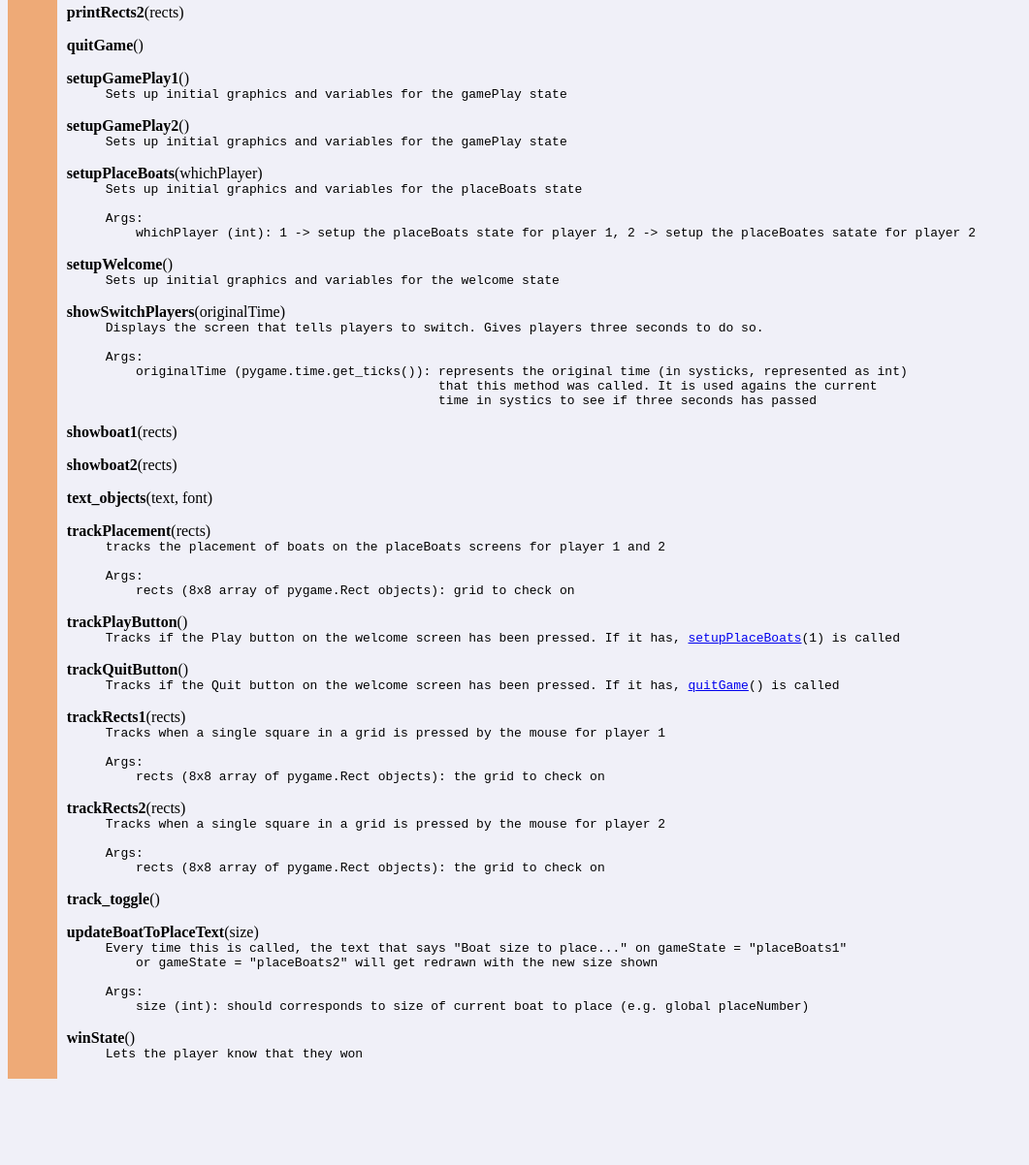
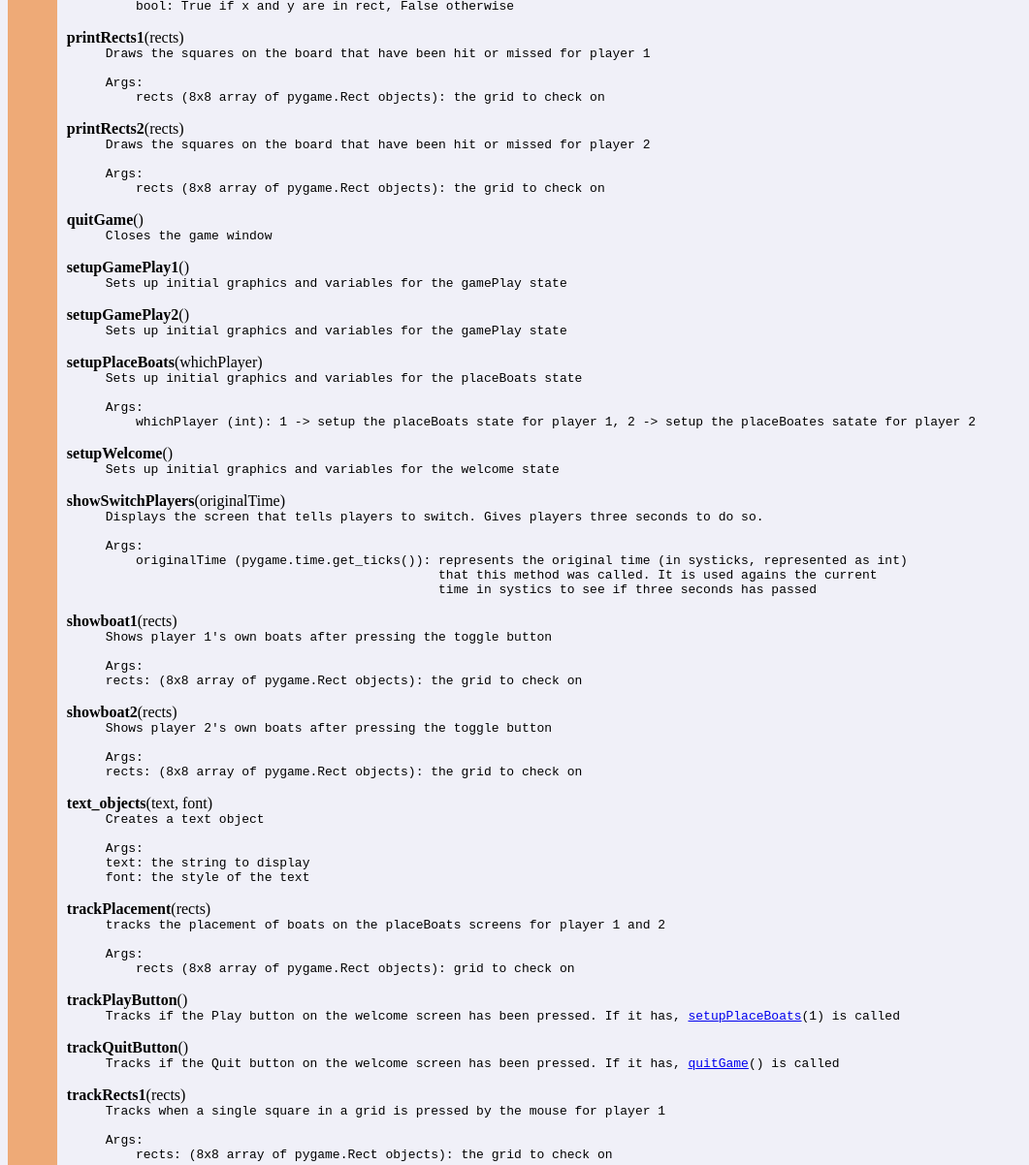
Before and after one commit to apgearhart1/EECS448-Project1, a plain HTML site: page Docs/main.html in a window 1280 px wide. Shown: the part 697-1899 px from the top of the page at 97% size, without its empty margins (0-1061 px from the left). Before the commit the page ends 1826 px from the top, so only its background shows below. Drawn offline with Linux system fonts and the light colour scheme.

Commit message:
Updated main.html documentation

```diff
--- a/Docs/main.html
+++ b/Docs/main.html
@@ -18,7 +18,10 @@
 <font color="#ffffff" face="helvetica, arial"><big><strong>Functions</strong></big></font></td></tr>
 
 <tr><td bgcolor="#eeaa77"><tt>&nbsp;&nbsp;&nbsp;&nbsp;&nbsp;&nbsp;</tt></td><td>&nbsp;</td>
-<td width="100%"><dl><dt><a name="-clear_board"><strong>clear_board</strong></a>(rects)</dt></dl>
+<td width="100%"><dl><dt><a name="-clear_board"><strong>clear_board</strong></a>(rects)</dt><dd><tt>Clears&nbsp;the&nbsp;board&nbsp;of&nbsp;all&nbsp;squares&nbsp;-&nbsp;intended&nbsp;to&nbsp;be&nbsp;used&nbsp;after&nbsp;showing&nbsp;the&nbsp;players&nbsp;own&nbsp;boats<br>
+&nbsp;<br>
+Args:<br>
+&nbsp;&nbsp;&nbsp;&nbsp;rects&nbsp;(8x8&nbsp;array&nbsp;of&nbsp;pygame.Rect&nbsp;objects):&nbsp;the&nbsp;grid&nbsp;to&nbsp;check&nbsp;on</tt></dd></dl>
  <dl><dt><a name="-createRects"><strong>createRects</strong></a>(x, y)</dt><dd><tt>Creates&nbsp;an&nbsp;8x8&nbsp;grid&nbsp;of&nbsp;squares<br>
 &nbsp;<br>
 Args:<br>
@@ -43,9 +46,15 @@ rect&nbsp;(pygame.Rect):&nbsp;object&nbsp;to&nbsp;see&nbsp;if&nbsp;x&nbsp;any&nb
 &nbsp;<br>
 Returns:<br>
 &nbsp;&nbsp;&nbsp;&nbsp;bool:&nbsp;True&nbsp;if&nbsp;x&nbsp;and&nbsp;y&nbsp;are&nbsp;in&nbsp;rect,&nbsp;False&nbsp;otherwise</tt></dd></dl>
- <dl><dt><a name="-printRects1"><strong>printRects1</strong></a>(rects)</dt></dl>
- <dl><dt><a name="-printRects2"><strong>printRects2</strong></a>(rects)</dt></dl>
- <dl><dt><a name="-quitGame"><strong>quitGame</strong></a>()</dt></dl>
+ <dl><dt><a name="-printRects1"><strong>printRects1</strong></a>(rects)</dt><dd><tt>Draws&nbsp;the&nbsp;squares&nbsp;on&nbsp;the&nbsp;board&nbsp;that&nbsp;have&nbsp;been&nbsp;hit&nbsp;or&nbsp;missed&nbsp;for&nbsp;player&nbsp;1<br>
+&nbsp;<br>
+Args:<br>
+&nbsp;&nbsp;&nbsp;&nbsp;rects&nbsp;(8x8&nbsp;array&nbsp;of&nbsp;pygame.Rect&nbsp;objects):&nbsp;the&nbsp;grid&nbsp;to&nbsp;check&nbsp;on</tt></dd></dl>
+ <dl><dt><a name="-printRects2"><strong>printRects2</strong></a>(rects)</dt><dd><tt>Draws&nbsp;the&nbsp;squares&nbsp;on&nbsp;the&nbsp;board&nbsp;that&nbsp;have&nbsp;been&nbsp;hit&nbsp;or&nbsp;missed&nbsp;for&nbsp;player&nbsp;2<br>
+&nbsp;<br>
+Args:<br>
+&nbsp;&nbsp;&nbsp;&nbsp;rects&nbsp;(8x8&nbsp;array&nbsp;of&nbsp;pygame.Rect&nbsp;objects):&nbsp;the&nbsp;grid&nbsp;to&nbsp;check&nbsp;on</tt></dd></dl>
+ <dl><dt><a name="-quitGame"><strong>quitGame</strong></a>()</dt><dd><tt>Closes&nbsp;the&nbsp;game&nbsp;window</tt></dd></dl>
  <dl><dt><a name="-setupGamePlay1"><strong>setupGamePlay1</strong></a>()</dt><dd><tt>Sets&nbsp;up&nbsp;initial&nbsp;graphics&nbsp;and&nbsp;variables&nbsp;for&nbsp;the&nbsp;gamePlay&nbsp;state</tt></dd></dl>
  <dl><dt><a name="-setupGamePlay2"><strong>setupGamePlay2</strong></a>()</dt><dd><tt>Sets&nbsp;up&nbsp;initial&nbsp;graphics&nbsp;and&nbsp;variables&nbsp;for&nbsp;the&nbsp;gamePlay&nbsp;state</tt></dd></dl>
  <dl><dt><a name="-setupPlaceBoats"><strong>setupPlaceBoats</strong></a>(whichPlayer)</dt><dd><tt>Sets&nbsp;up&nbsp;initial&nbsp;graphics&nbsp;and&nbsp;variables&nbsp;for&nbsp;the&nbsp;placeBoats&nbsp;state<br>
@@ -59,9 +68,19 @@ Args:<br>
 &nbsp;&nbsp;&nbsp;&nbsp;originalTime&nbsp;(pygame.time.get_ticks()):&nbsp;represents&nbsp;the&nbsp;original&nbsp;time&nbsp;(in&nbsp;systicks,&nbsp;represented&nbsp;as&nbsp;int)<br>
 &nbsp;&nbsp;&nbsp;&nbsp;&nbsp;&nbsp;&nbsp;&nbsp;&nbsp;&nbsp;&nbsp;&nbsp;&nbsp;&nbsp;&nbsp;&nbsp;&nbsp;&nbsp;&nbsp;&nbsp;&nbsp;&nbsp;&nbsp;&nbsp;&nbsp;&nbsp;&nbsp;&nbsp;&nbsp;&nbsp;&nbsp;&nbsp;&nbsp;&nbsp;&nbsp;&nbsp;&nbsp;&nbsp;&nbsp;&nbsp;&nbsp;&nbsp;&nbsp;&nbsp;that&nbsp;this&nbsp;method&nbsp;was&nbsp;called.&nbsp;It&nbsp;is&nbsp;used&nbsp;agains&nbsp;the&nbsp;current<br>
 &nbsp;&nbsp;&nbsp;&nbsp;&nbsp;&nbsp;&nbsp;&nbsp;&nbsp;&nbsp;&nbsp;&nbsp;&nbsp;&nbsp;&nbsp;&nbsp;&nbsp;&nbsp;&nbsp;&nbsp;&nbsp;&nbsp;&nbsp;&nbsp;&nbsp;&nbsp;&nbsp;&nbsp;&nbsp;&nbsp;&nbsp;&nbsp;&nbsp;&nbsp;&nbsp;&nbsp;&nbsp;&nbsp;&nbsp;&nbsp;&nbsp;&nbsp;&nbsp;&nbsp;time&nbsp;in&nbsp;systics&nbsp;to&nbsp;see&nbsp;if&nbsp;three&nbsp;seconds&nbsp;has&nbsp;passed</tt></dd></dl>
- <dl><dt><a name="-showboat1"><strong>showboat1</strong></a>(rects)</dt></dl>
- <dl><dt><a name="-showboat2"><strong>showboat2</strong></a>(rects)</dt></dl>
- <dl><dt><a name="-text_objects"><strong>text_objects</strong></a>(text, font)</dt></dl>
+ <dl><dt><a name="-showboat1"><strong>showboat1</strong></a>(rects)</dt><dd><tt>Shows&nbsp;player&nbsp;1's&nbsp;own&nbsp;boats&nbsp;after&nbsp;pressing&nbsp;the&nbsp;toggle&nbsp;button<br>
+&nbsp;<br>
+Args:<br>
+rects:&nbsp;(8x8&nbsp;array&nbsp;of&nbsp;pygame.Rect&nbsp;objects):&nbsp;the&nbsp;grid&nbsp;to&nbsp;check&nbsp;on</tt></dd></dl>
+ <dl><dt><a name="-showboat2"><strong>showboat2</strong></a>(rects)</dt><dd><tt>Shows&nbsp;player&nbsp;2's&nbsp;own&nbsp;boats&nbsp;after&nbsp;pressing&nbsp;the&nbsp;toggle&nbsp;button<br>
+&nbsp;<br>
+Args:<br>
+rects:&nbsp;(8x8&nbsp;array&nbsp;of&nbsp;pygame.Rect&nbsp;objects):&nbsp;the&nbsp;grid&nbsp;to&nbsp;check&nbsp;on</tt></dd></dl>
+ <dl><dt><a name="-text_objects"><strong>text_objects</strong></a>(text, font)</dt><dd><tt>Creates&nbsp;a&nbsp;text&nbsp;object<br>
+&nbsp;<br>
+Args:<br>
+text:&nbsp;the&nbsp;string&nbsp;to&nbsp;display<br>
+font:&nbsp;the&nbsp;style&nbsp;of&nbsp;the&nbsp;text</tt></dd></dl>
  <dl><dt><a name="-trackPlacement"><strong>trackPlacement</strong></a>(rects)</dt><dd><tt>tracks&nbsp;the&nbsp;placement&nbsp;of&nbsp;boats&nbsp;on&nbsp;the&nbsp;placeBoats&nbsp;screens&nbsp;for&nbsp;player&nbsp;1&nbsp;and&nbsp;2<br>
 &nbsp;<br>
 Args:<br>
@@ -71,12 +90,12 @@ Args:<br>
  <dl><dt><a name="-trackRects1"><strong>trackRects1</strong></a>(rects)</dt><dd><tt>Tracks&nbsp;when&nbsp;a&nbsp;single&nbsp;square&nbsp;in&nbsp;a&nbsp;grid&nbsp;is&nbsp;pressed&nbsp;by&nbsp;the&nbsp;mouse&nbsp;for&nbsp;player&nbsp;1<br>
 &nbsp;<br>
 Args:<br>
-&nbsp;&nbsp;&nbsp;&nbsp;rects&nbsp;(8x8&nbsp;array&nbsp;of&nbsp;pygame.Rect&nbsp;objects):&nbsp;the&nbsp;grid&nbsp;to&nbsp;check&nbsp;on</tt></dd></dl>
+&nbsp;&nbsp;&nbsp;&nbsp;rects:&nbsp;(8x8&nbsp;array&nbsp;of&nbsp;pygame.Rect&nbsp;objects):&nbsp;the&nbsp;grid&nbsp;to&nbsp;check&nbsp;on</tt></dd></dl>
  <dl><dt><a name="-trackRects2"><strong>trackRects2</strong></a>(rects)</dt><dd><tt>Tracks&nbsp;when&nbsp;a&nbsp;single&nbsp;square&nbsp;in&nbsp;a&nbsp;grid&nbsp;is&nbsp;pressed&nbsp;by&nbsp;the&nbsp;mouse&nbsp;for&nbsp;player&nbsp;2<br>
 &nbsp;<br>
 Args:<br>
 &nbsp;&nbsp;&nbsp;&nbsp;rects&nbsp;(8x8&nbsp;array&nbsp;of&nbsp;pygame.Rect&nbsp;objects):&nbsp;the&nbsp;grid&nbsp;to&nbsp;check&nbsp;on</tt></dd></dl>
- <dl><dt><a name="-track_toggle"><strong>track_toggle</strong></a>()</dt></dl>
+ <dl><dt><a name="-track_toggle"><strong>track_toggle</strong></a>()</dt><dd><tt>Tracks&nbsp;when&nbsp;the&nbsp;toggle&nbsp;square&nbsp;is&nbsp;pressed&nbsp;by&nbsp;the&nbsp;mouse</tt></dd></dl>
  <dl><dt><a name="-updateBoatToPlaceText"><strong>updateBoatToPlaceText</strong></a>(size)</dt><dd><tt>Every&nbsp;time&nbsp;this&nbsp;is&nbsp;called,&nbsp;the&nbsp;text&nbsp;that&nbsp;says&nbsp;"Boat&nbsp;size&nbsp;to&nbsp;place..."&nbsp;on&nbsp;gameState&nbsp;=&nbsp;"placeBoats1"<br>
 &nbsp;&nbsp;&nbsp;&nbsp;or&nbsp;gameState&nbsp;=&nbsp;"placeBoats2"&nbsp;will&nbsp;get&nbsp;redrawn&nbsp;with&nbsp;the&nbsp;new&nbsp;size&nbsp;shown<br>
 &nbsp;<br>
```
